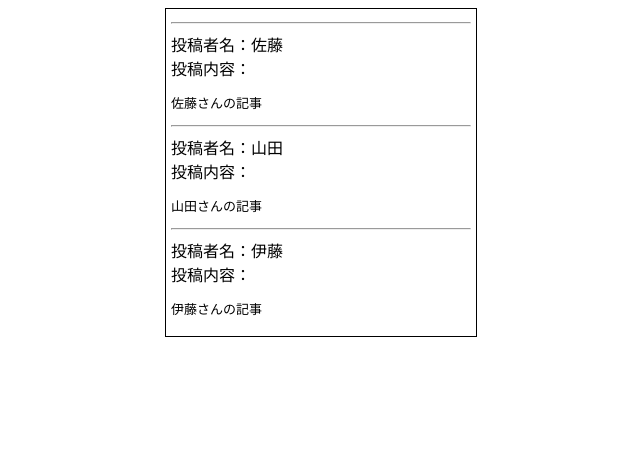
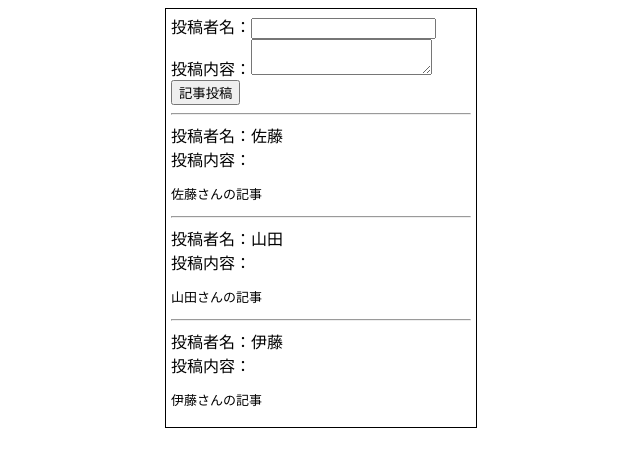
Before and after one commit to suzu1997/ex-vue-bbs, a Vue app: page / in a window 1280 px wide. Shown: the top 466 px of the page, without its empty margins (319-959 px from the left). Built offline with nearby package versions, Linux system fonts and the light colour scheme.

Commit message:
記事投稿部分の表示の実装

```diff
--- a/src/views/Bbs.vue
+++ b/src/views/Bbs.vue
@@ -1,5 +1,12 @@
 <template>
   <div class="container">
+    <div>
+      <label for="articleName">投稿者名：</label>
+      <input type="text" id="articleName" v-model="articleName" /><br />
+      <label for="articleContent">投稿内容：</label>
+      <textarea id="articleContent" v-model="articleContent" />
+      <button v-on="addArticle">記事投稿</button>
+    </div>
     <div v-for="article of currentArticleList" :key="article.id">
       <hr />
       <div>投稿者名：{{ article.name }}</div>
```
